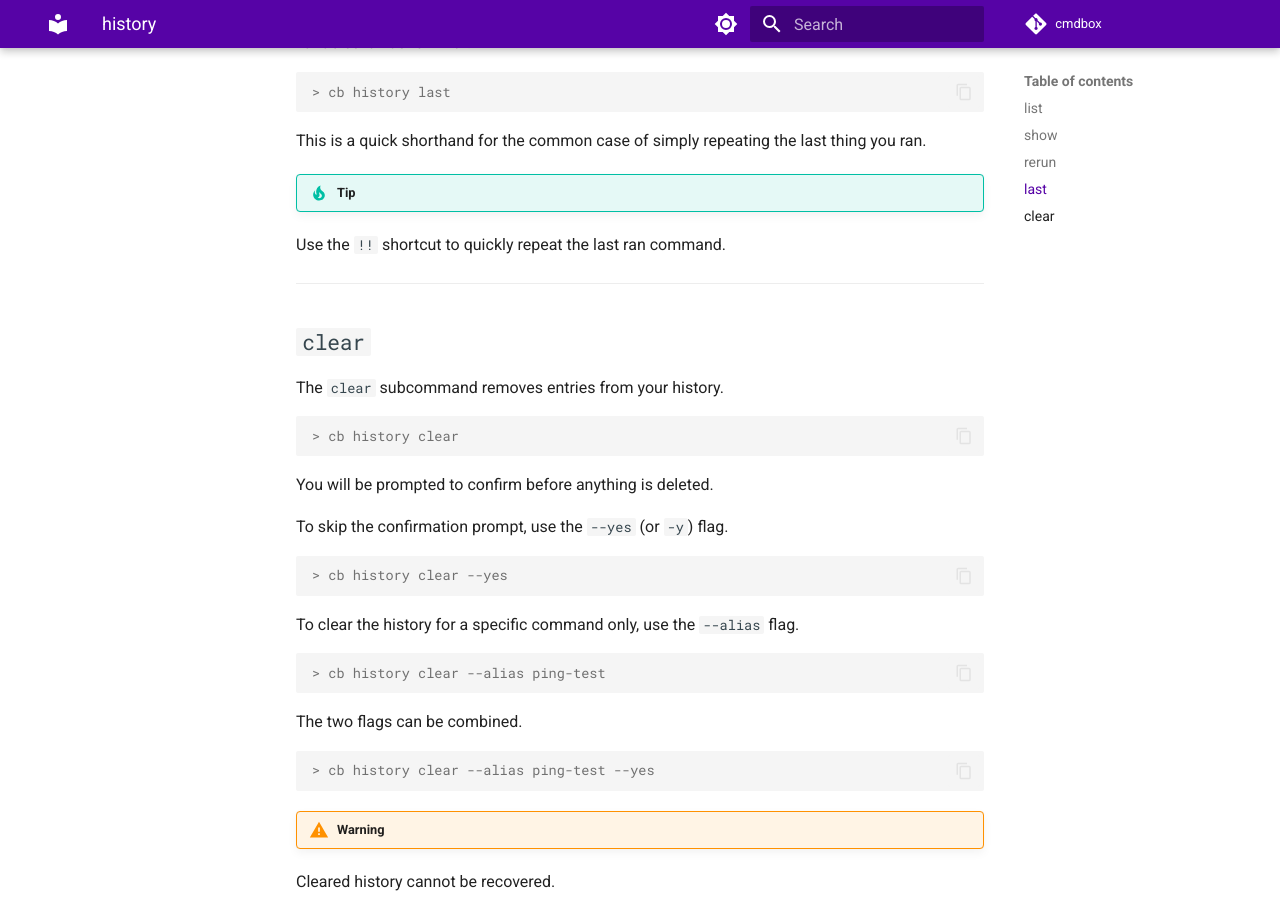
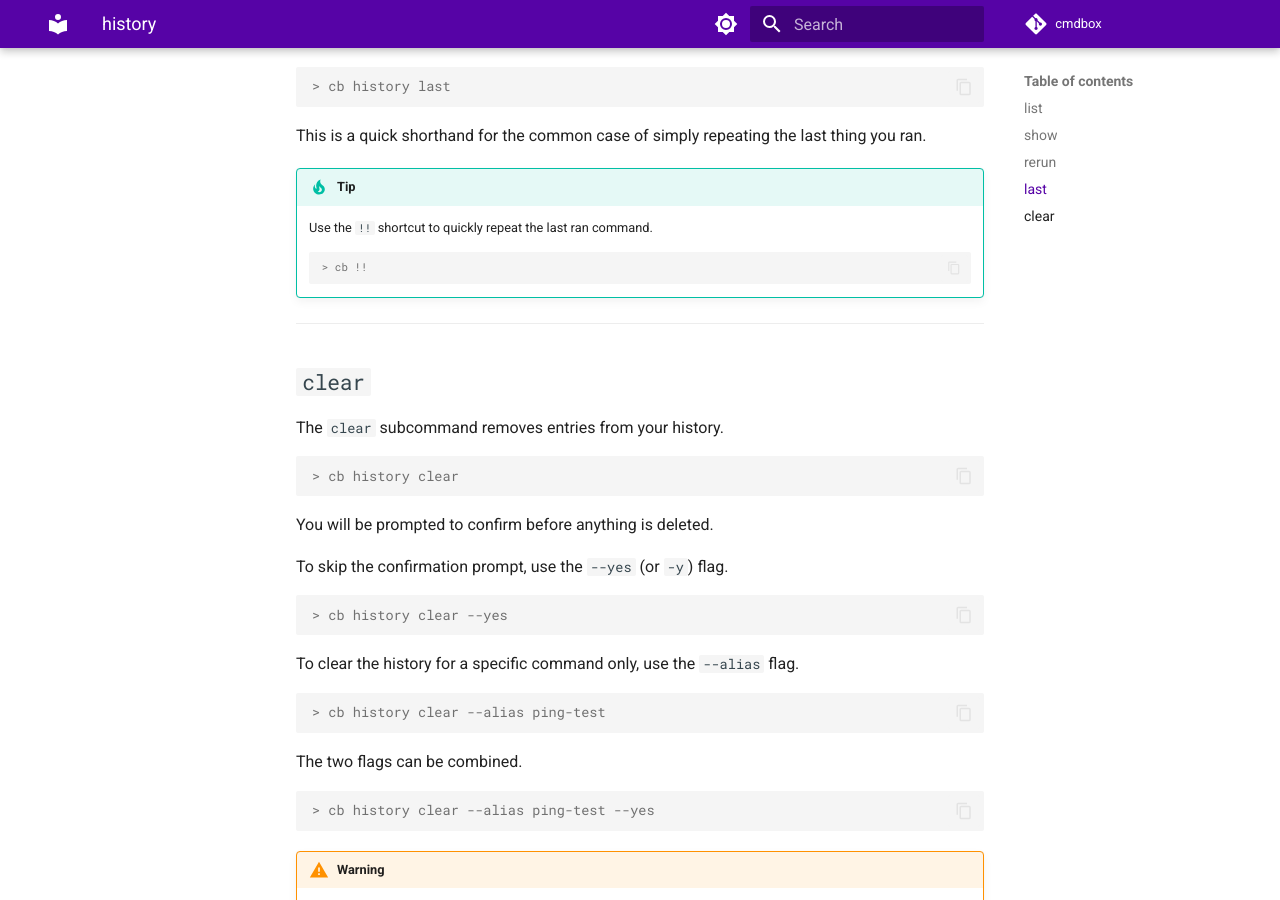
Before and after one commit to PhantomLambSoft/CmdBox, an MkDocs documentation site: the page built from docs/commands/history.md, in a window 1280 px wide and 900 px high, scrolled down 2156 px. Built offline with MkDocs 1.6.1 and Material for MkDocs 9.7.7, drawn with Linux system fonts in a browser that asks for light colours; comment, search, counter and statistics services are not loaded.

Commit message:
Fix indentation issues in `history` command documentation

````diff
--- a/docs/commands/history.md
+++ b/docs/commands/history.md
@@ -70,8 +70,8 @@ This is useful when you need to repeat a command that used a specific set of var
 without having to supply them again.
 
 !!! tip
-Not sure which entry you want? Run `cb history list` first to find the index, then
-use `cb history show <index>` to confirm it before rerunning.
+    Not sure which entry you want? Run `cb history list` first to find the index, then
+    use `cb history show <index>` to confirm it before rerunning.
 
 ---
 
@@ -87,7 +87,11 @@ variables it was run with.
 This is a quick shorthand for the common case of simply repeating the last thing you ran.
 
 !!! tip
-Use the `!!` shortcut to quickly repeat the last ran command.
+    Use the `!!` shortcut to quickly repeat the last ran command.
+
+    ```console
+    > cb !!
+    ```
 
 ---
 
@@ -120,4 +124,4 @@ The two flags can be combined.
 ```
 
 !!! warning
-Cleared history cannot be recovered.
+    Cleared history cannot be recovered.
````
